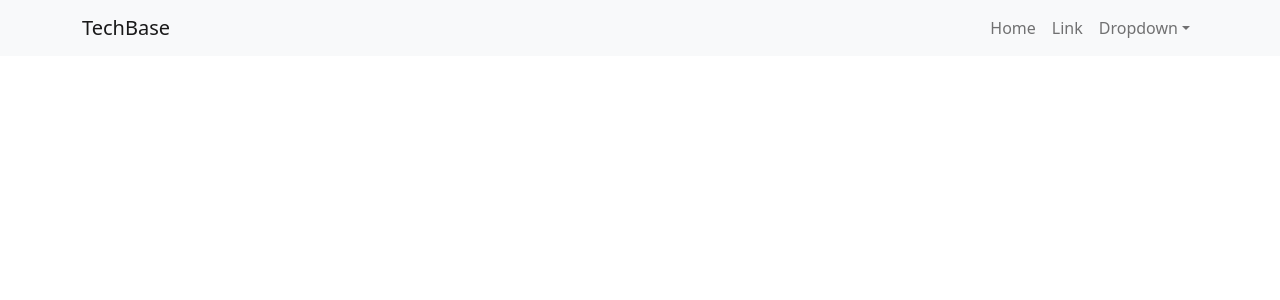
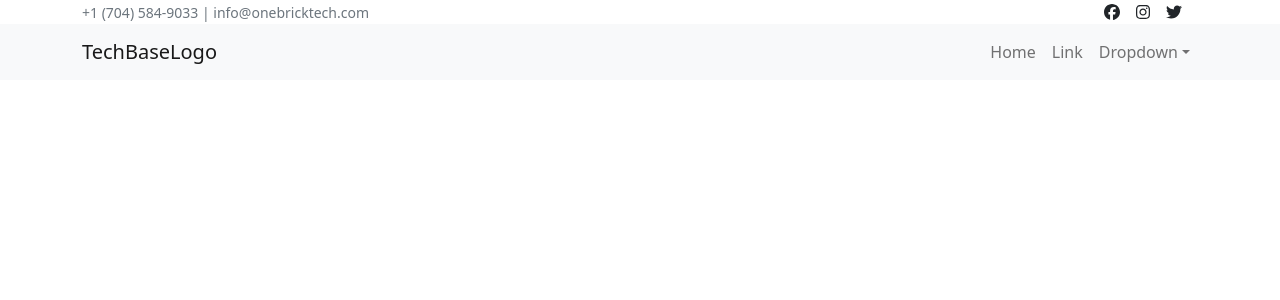
Before and after one commit to mylescodes/tech-base-ui, a React (Create React App) app: page / in a window 1280 px wide. Shown: the top 300 px of the page. Built offline with nearby package versions, Linux system fonts and the light colour scheme.

Commit message:
added contact info on header

```diff
--- a/package.json
+++ b/package.json
@@ -3,6 +3,10 @@
   "version": "0.1.0",
   "private": true,
   "dependencies": {
+    "@fortawesome/fontawesome-svg-core": "^6.2.1",
+    "@fortawesome/free-brands-svg-icons": "^6.2.1",
+    "@fortawesome/free-solid-svg-icons": "^6.2.1",
+    "@fortawesome/react-fontawesome": "^0.2.0",
     "@testing-library/jest-dom": "^5.16.5",
     "@testing-library/react": "^13.4.0",
     "@testing-library/user-event": "^13.5.0",
--- a/src/components/Home/Header.jsx
+++ b/src/components/Home/Header.jsx
@@ -1,10 +1,26 @@
-import {Container, Nav, Navbar, NavDropdown} from 'react-bootstrap';
+import { Container, Nav, Navbar, NavDropdown, Row, Col } from 'react-bootstrap';
+import { FontAwesomeIcon } from '@fortawesome/react-fontawesome'
+import { faFacebook, faTwitter, faInstagram } from '@fortawesome/free-brands-svg-icons'
 
 export const Header = () => {
     return (
+        <>
+            <Container>
+                <Row>
+                    <Col>
+                        <small className="text-muted">+1 (704) 584-9033 | info@onebricktech.com</small>
+
+                    </Col>
+                    <Col className="d-flex align-items-center justify-content-end">
+                        <FontAwesomeIcon className="me-3" icon={faFacebook} />
+                        <FontAwesomeIcon className="me-3" icon={faInstagram} />
+                        <FontAwesomeIcon className="me-3" icon={faTwitter} />
+                    </Col>
+                </Row>
+            </Container>
             <Navbar bg="light" expand="lg">
                 <Container>
-        <Navbar.Brand href="#home">TechBase</Navbar.Brand>
+                    <Navbar.Brand href="#home">TechBaseLogo</Navbar.Brand>
                     <Navbar.Toggle aria-controls="basic-navbar-nav" />
                     <Navbar.Collapse id="basic-navbar-nav">
                         <Nav className="ms-auto">
@@ -25,5 +41,6 @@ export const Header = () => {
                     </Navbar.Collapse>
                 </Container>
             </Navbar>
+        </>
     )
 }
```
Also changed, not shown: 1 other file (tests, documents, lock files or other folders). Lines whose indentation alone changed are shown as unchanged.
